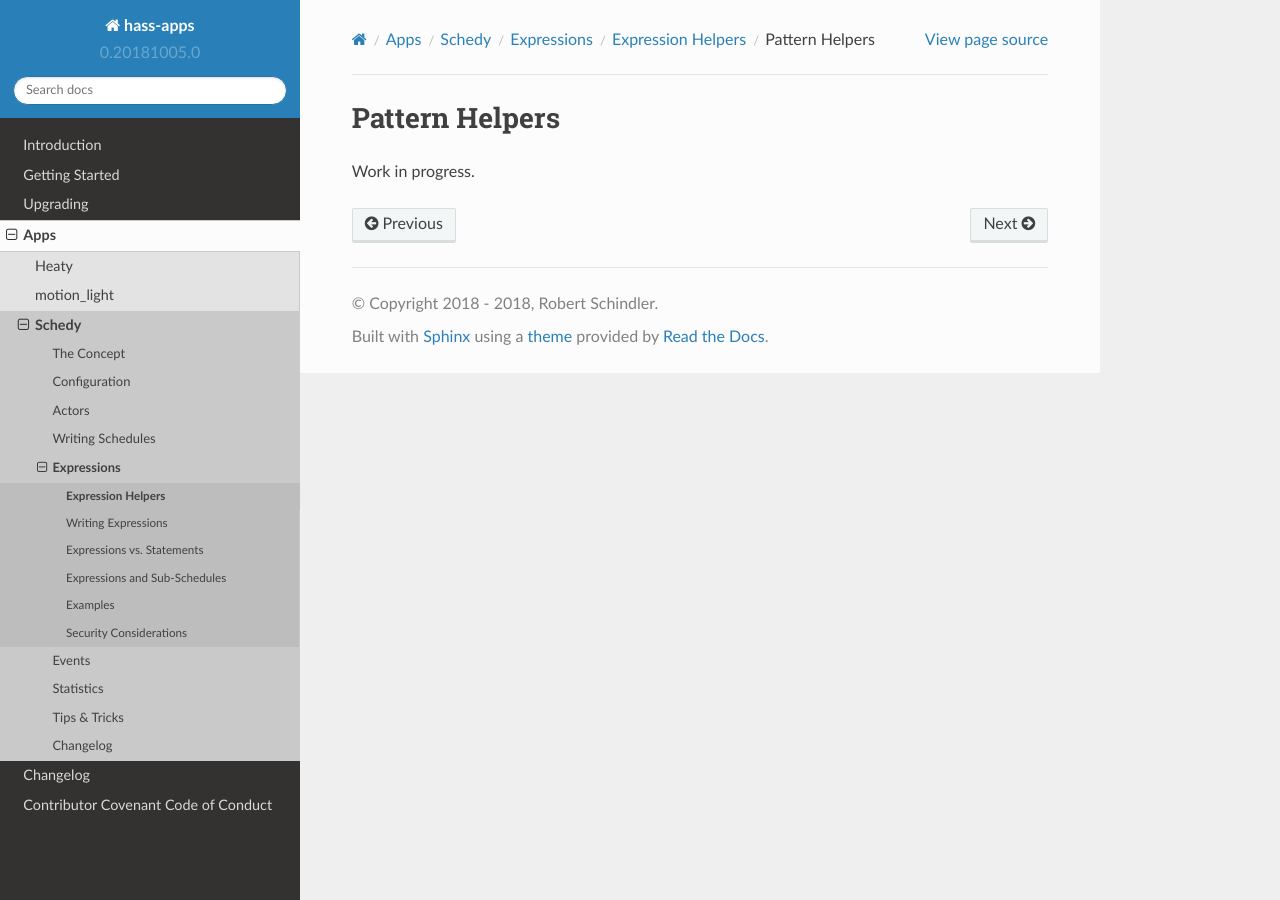
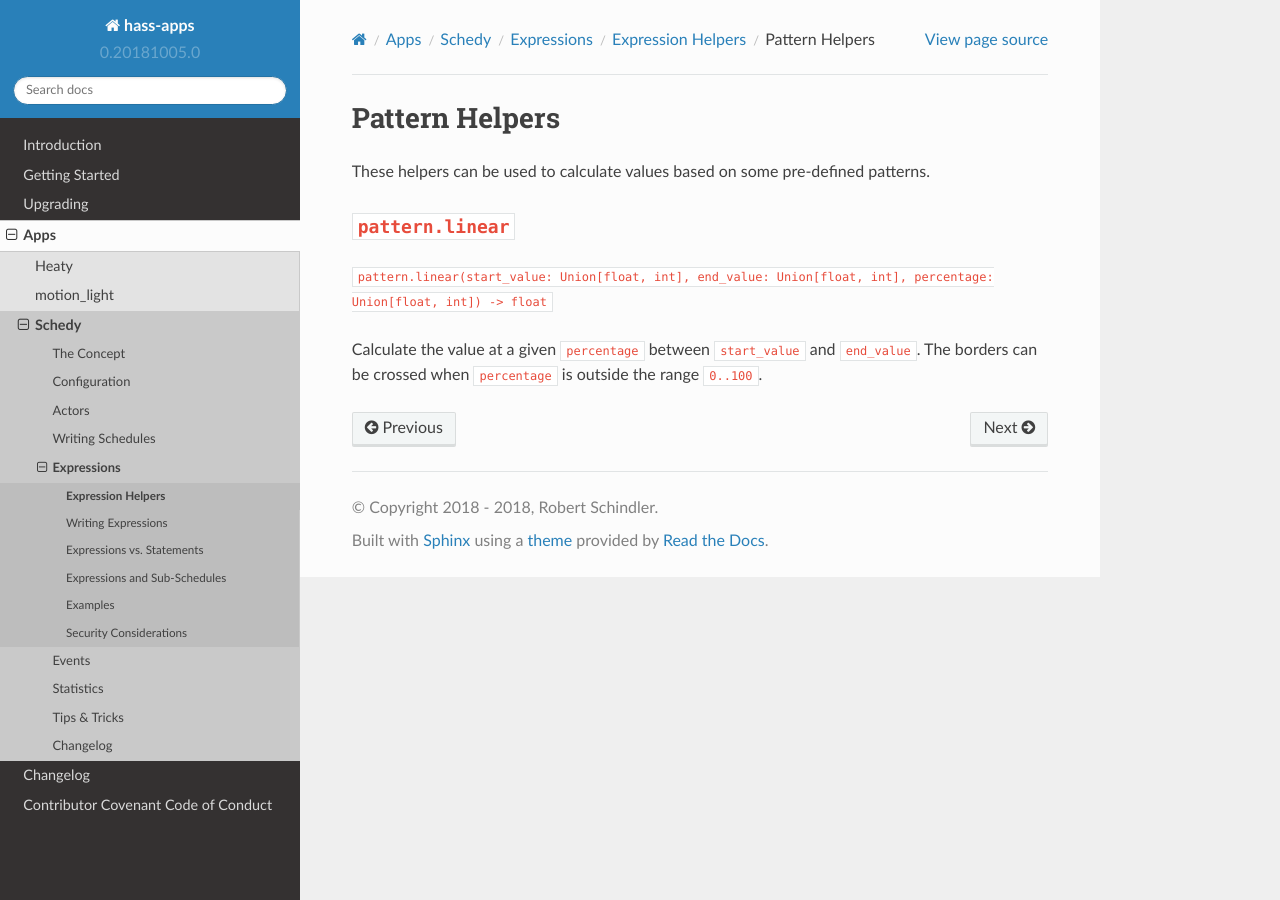
Before and after one commit to bob1de/hass-apps, a Sphinx documentation site: the page built from docs/apps/schedy/expressions/helpers/pattern.rst, in a window 1280 px wide. Built offline with Sphinx 7.4.7 and the Read the Docs theme 2.0.0, drawn with Linux system fonts in a browser that asks for light colours.

Commit message:
[schedy] Documented pattern expression helpers

```diff
--- a/docs/apps/schedy/expressions/helpers/pattern.rst
+++ b/docs/apps/schedy/expressions/helpers/pattern.rst
@@ -1,4 +1,15 @@
 Pattern Helpers
 ===============
 
-Work in progress.
+These helpers can be used to calculate values based on some pre-defined
+patterns.
+
+
+``pattern.linear``
+------------------
+
+``pattern.linear(start_value: Union[float, int], end_value: Union[float, int], percentage: Union[float, int]) -> float``
+
+Calculate the value at a given ``percentage`` between ``start_value``
+and ``end_value``. The borders can be crossed when ``percentage`` is
+outside the range ``0..100``.
```
Also changed, not shown: 1 other file.
